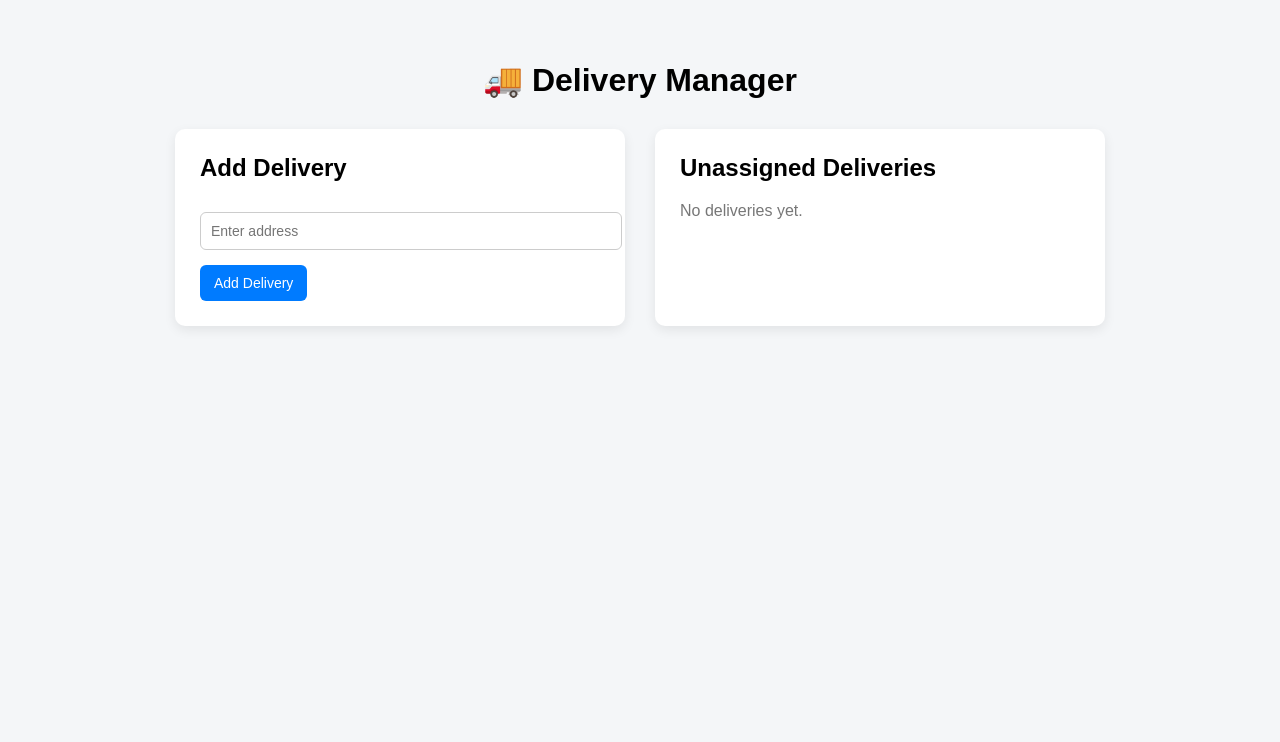
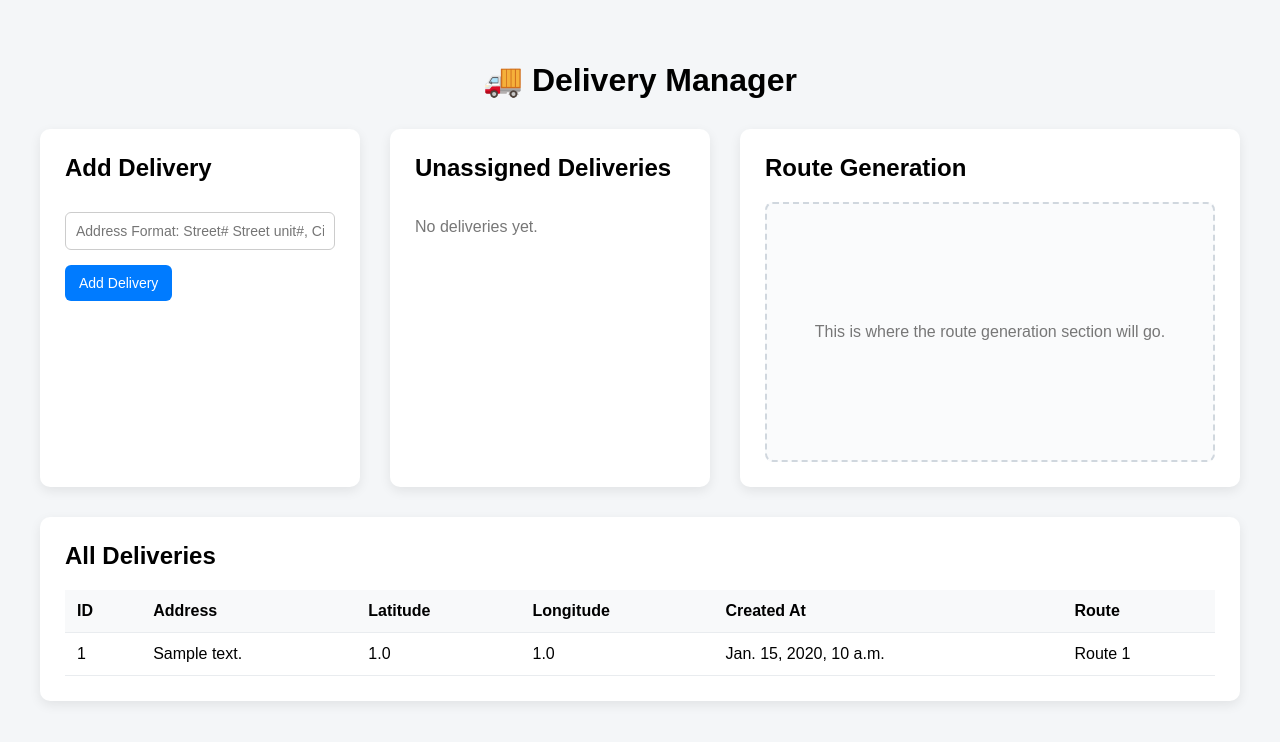
Before and after one commit to dannybeaudoin28/delivery_manager, a Django app: page / in a window 1280 px wide. Shown: the top 742 px of the page. Run offline with Django 5.2, Linux system fonts and the light colour scheme; tables that the repository leaves empty hold one stand-in row (values such as "Sample post").

Commit message:
Finished styling dashboard

```diff
--- a/myproject/deliverymanager/repositories/delivery_repository.py
+++ b/myproject/deliverymanager/repositories/delivery_repository.py
@@ -13,6 +13,9 @@ class DeliveryRepository:
     def get_unassigned_deliveries(self):
         return Delivery.objects.filter(route__isnull=True)
 
+    def get_all_deliveries(self):
+        return Delivery.objects.all().order_by('-created_at')
+
     def get_deliveries_for_route(self, route):
         return Delivery.objects.filter(route=route)
 
--- a/myproject/deliverymanager/templates/deliverymanager/dashboard.html
+++ b/myproject/deliverymanager/templates/deliverymanager/dashboard.html
@@ -9,6 +9,11 @@
             background-color: #f4f6f8;
             margin: 0;
             padding: 40px;
+            box-sizing: border-box;
+        }
+
+        * {
+            box-sizing: border-box;
         }
 
         h1 {
@@ -16,22 +21,54 @@
             margin-bottom: 30px;
         }
 
-        .container {
+        .page-container {
+            display: flex;
+            flex-direction: column;
+            gap: 30px;
+            width: 100%;
+        }
+
+        .top-row {
             display: flex;
             gap: 30px;
-            justify-content: center;
+            align-items: stretch;
+            width: 100%;
         }
 
-        .panel {
+        .panel,
+        .route-panel,
+        .full-width-panel {
             background: white;
             padding: 25px;
             border-radius: 10px;
             box-shadow: 0 4px 12px rgba(0,0,0,0.08);
-            width: 400px;
+        }
+
+        .panel {
+            flex: 0 0 320px;
+            min-width: 320px;
+        }
+
+        .route-panel {
+            flex: 1;
+            min-width: 0;
+        }
+
+        .full-width-panel {
+            width: 100%;
         }
 
         h2 {
             margin-top: 0;
+            margin-bottom: 20px;
+        }
+
+        .section-header {
+            display: flex;
+            justify-content: space-between;
+            align-items: center;
+            gap: 15px;
+            flex-wrap: wrap;
         }
 
         input[type="text"] {
@@ -66,9 +103,18 @@
             background-color: #a71d2a;
         }
 
+        .clear-btn {
+            background-color: #6c757d;
+        }
+
+        .clear-btn:hover {
+            background-color: #545b62;
+        }
+
         ul {
             list-style: none;
             padding: 0;
+            margin: 0;
         }
 
         li {
@@ -79,14 +125,49 @@
             display: flex;
             justify-content: space-between;
             align-items: center;
+            gap: 12px;
         }
 
         .inline-form {
             display: inline;
+            margin: 0;
         }
 
         .empty {
             color: #777;
+        }
+
+        .placeholder-box {
+            min-height: 260px;
+            border: 2px dashed #d0d7de;
+            border-radius: 8px;
+            background: #fafbfc;
+            display: flex;
+            align-items: center;
+            justify-content: center;
+            color: #777;
+            text-align: center;
+            padding: 20px;
+        }
+
+        .table-wrapper {
+            overflow-x: auto;
+        }
+
+        table {
+            width: 100%;
+            border-collapse: collapse;
+            background: #fff;
+        }
+
+        th, td {
+            text-align: left;
+            padding: 12px;
+            border-bottom: 1px solid #e9ecef;
+        }
+
+        th {
+            background-color: #f8f9fa;
         }
     </style>
 </head>
@@ -94,22 +175,42 @@
 <body>
     <h1>🚚 Delivery Manager</h1>
 
-    <div class="container">
+    <div class="page-container">
 
-        <!-- Add Delivery -->
+        <div class="top-row">
+
             <div class="panel">
                 <h2>Add Delivery</h2>
 
                 <form method="post" action="{% url 'add_delivery' %}">
                     {% csrf_token %}
-                <input type="text" name="address" placeholder="Enter address" required>
+                    <input
+                        type="text"
+                        name="address"
+                        placeholder="Address Format: Street# Street unit#, City, Prov, Postal, Country"
+                        required
+                    >
                     <button type="submit">Add Delivery</button>
                 </form>
             </div>
 
-        <!-- Delivery List -->
             <div class="panel">
+                <div class="section-header">
                     <h2>Unassigned Deliveries</h2>
+
+                    {% if deliveries %}
+                        <form method="post" action="{% url 'clear_queue' %}" class="inline-form">
+                            {% csrf_token %}
+                            <button
+                                type="submit"
+                                class="clear-btn"
+                                onclick="return confirm('Delete all unassigned deliveries?')"
+                            >
+                                Clear Queue
+                            </button>
+                        </form>
+                    {% endif %}
+                </div>
 
                 {% if deliveries %}
                     <ul>
@@ -121,7 +222,13 @@
                                       action="{% url 'remove_delivery' delivery.id %}"
                                       class="inline-form">
                                     {% csrf_token %}
-                                <button class="delete-btn">Delete</button>
+                                    <button
+                                        type="submit"
+                                        class="delete-btn"
+                                        onclick="return confirm('Delete this delivery?')"
+                                    >
+                                        Delete
+                                    </button>
                                 </form>
                             </li>
                         {% endfor %}
@@ -131,6 +238,58 @@
                 {% endif %}
             </div>
 
+            <div class="route-panel">
+                <h2>Route Generation</h2>
+                <div class="placeholder-box">
+                    This is where the route generation section will go.
+                </div>
+            </div>
+
+        </div>
+
+        <div class="full-width-panel">
+            <h2>All Deliveries</h2>
+
+            <div class="table-wrapper">
+                <table>
+                    <thead>
+                        <tr>
+                            <th>ID</th>
+                            <th>Address</th>
+                            <th>Latitude</th>
+                            <th>Longitude</th>
+                            <th>Created At</th>
+                            <th>Route</th>
+                        </tr>
+                    </thead>
+                    <tbody>
+                        {% if all_deliveries %}
+                            {% for delivery in all_deliveries %}
+                                <tr>
+                                    <td>{{ delivery.id }}</td>
+                                    <td>{{ delivery.address }}</td>
+                                    <td>{{ delivery.latitude }}</td>
+                                    <td>{{ delivery.longitude }}</td>
+                                    <td>{{ delivery.created_at }}</td>
+                                    <td>
+                                        {% if delivery.route %}
+                                            Route {{ delivery.route.id }}
+                                        {% else %}
+                                            Unassigned
+                                        {% endif %}
+                                    </td>
+                                </tr>
+                            {% endfor %}
+                        {% else %}
+                            <tr>
+                                <td colspan="6" class="empty">No deliveries found.</td>
+                            </tr>
+                        {% endif %}
+                    </tbody>
+                </table>
+            </div>
+        </div>
+
     </div>
 </body>
 </html>
--- a/myproject/deliverymanager/urls.py
+++ b/myproject/deliverymanager/urls.py
@@ -5,4 +5,5 @@ urlpatterns = [
     path('', views.dashboard_view, name='dashboard'),
     path('add-delivery/', views.add_delivery_view, name='add_delivery'),
     path('deliveries/delete/<int:delivery_id>/', views.remove_delivery_view, name='remove_delivery'),
+    path('deliveries/clear-queue', view=views.clear_queue_view, name='clear_queue')
 ]
--- a/myproject/deliverymanager/views.py
+++ b/myproject/deliverymanager/views.py
@@ -10,11 +10,12 @@ delivery_repository = DeliveryRepository()
 geocoding_service = GeocodingService()
 
 def dashboard_view(request):
-    delivery_repository = DeliveryRepository()
     deliveries = delivery_repository.get_unassigned_deliveries()
+    all_deliveries = delivery_repository.get_all_deliveries()
 
     return render(request, "deliverymanager/dashboard.html", {
-        "deliveries": deliveries
+        "deliveries": deliveries,
+        "all_deliveries": all_deliveries
     })
 
 def delivery_list_view(request):
@@ -28,8 +29,6 @@ def add_delivery_view(request):
     if request.method == "POST":
         address = request.POST.get("address")
 
-        delivery_repository = DeliveryRepository()
-        geocoding_service = GeocodingService()
         command = AddDeliveryCommand(delivery_repository, geocoding_service)
         command.execute(address)
 
@@ -42,3 +41,8 @@ def remove_delivery_view(request, delivery_id):
         delivery_repository.remove_delivery(delivery)
 
     return redirect("dashboard")
+
+def clear_queue_view(request):
+    if request.method == "POST":
+        delivery_repository.clear_queue()
+    return redirect('dashboard')
```
Lines whose indentation alone changed are shown as unchanged.
